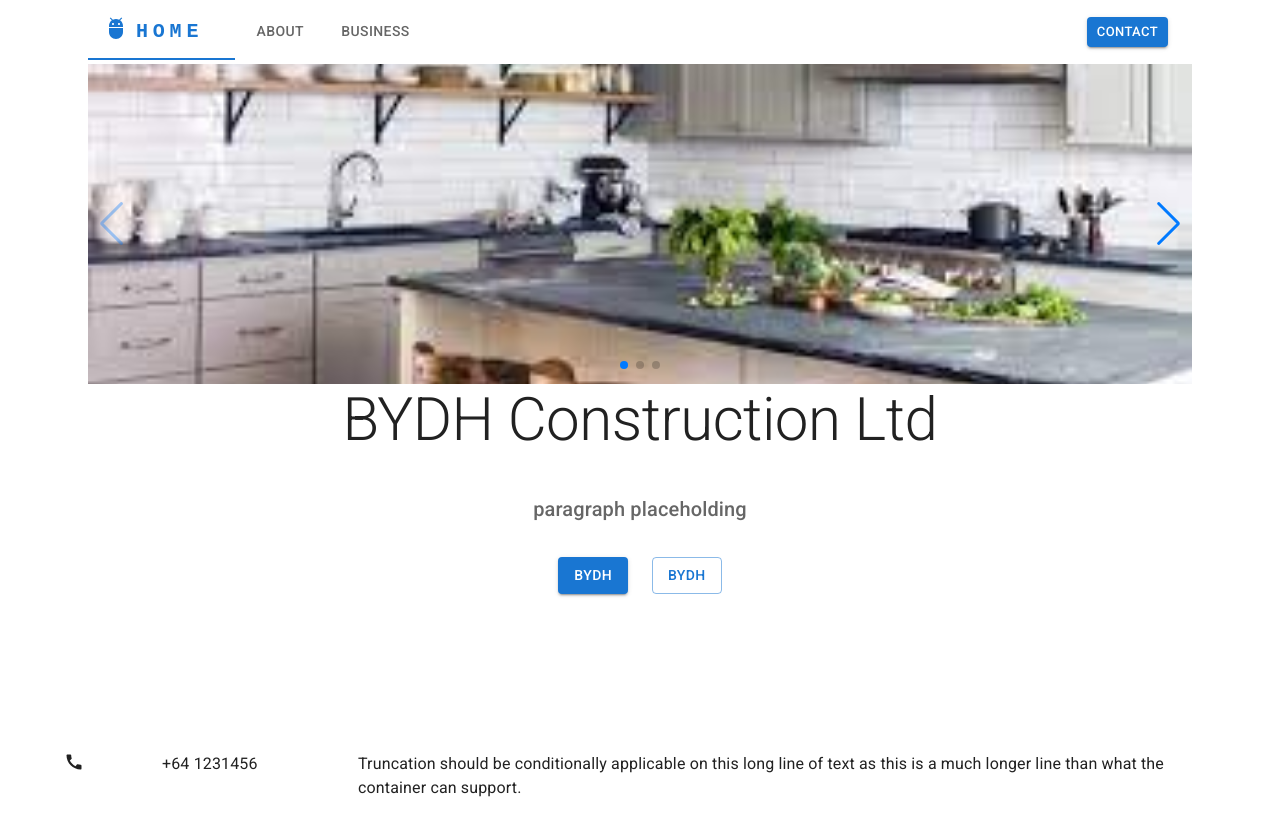
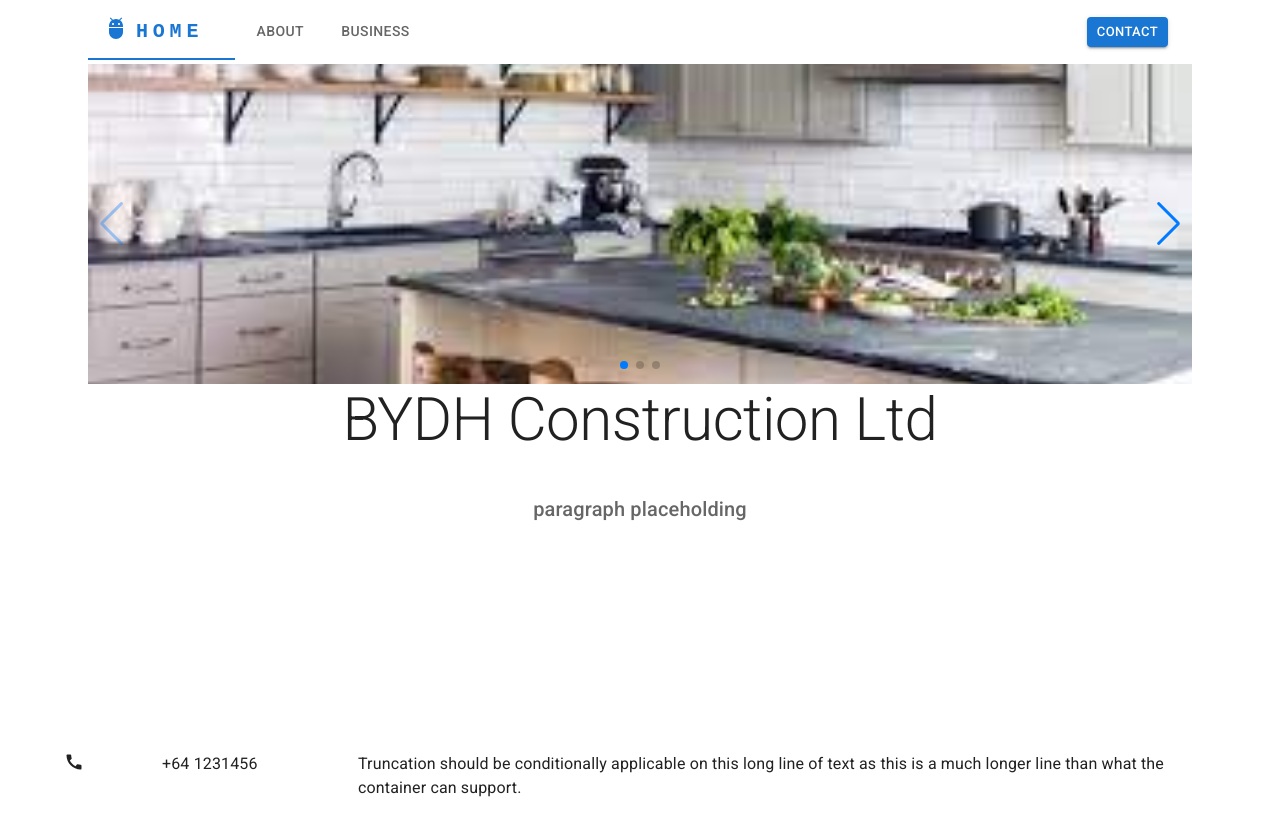
Before and after one commit to BydhLtd/bydh-web-main, a React (Create React App) app: page / in a window 1280 px wide. Shown: the top 836 px of the page. Built offline with nearby package versions, Linux system fonts and the light colour scheme.

Commit message:
trigger pipeline

```diff
--- a/src/components/Home.jsx
+++ b/src/components/Home.jsx
@@ -52,20 +52,6 @@ const Home = () => {
         </Typography>
       </CardContent>
 
-      <div>
-        <Grid container spacing={3} justifyContent="center">
-          <Grid item>
-            <Button variant="contained" color="primary">
-              BYDH
-            </Button>
-          </Grid>
-          <Grid item>
-            <Button variant="outlined" color="primary">
-              BYDH
-            </Button>
-          </Grid>
-        </Grid>
-      </div>
     </Container>
   );
 };
```
